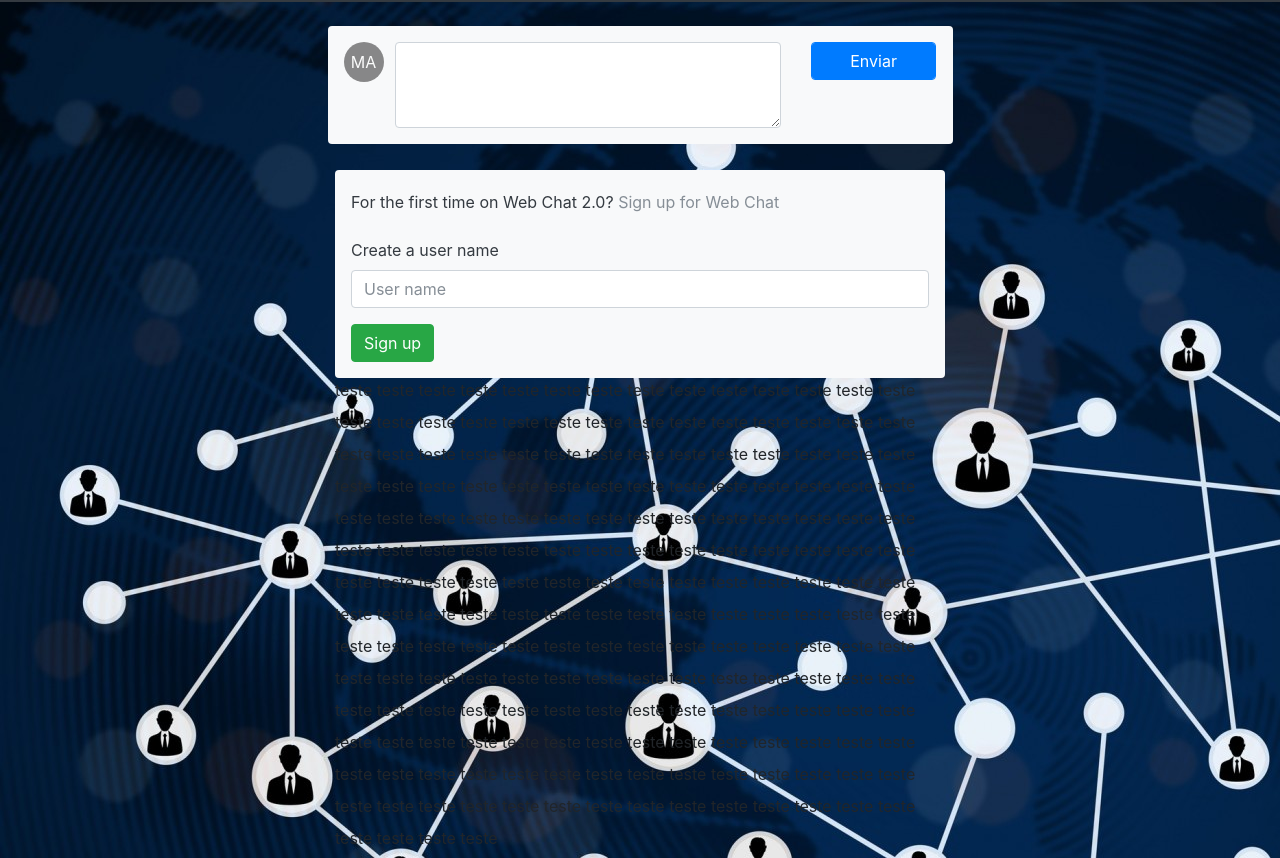
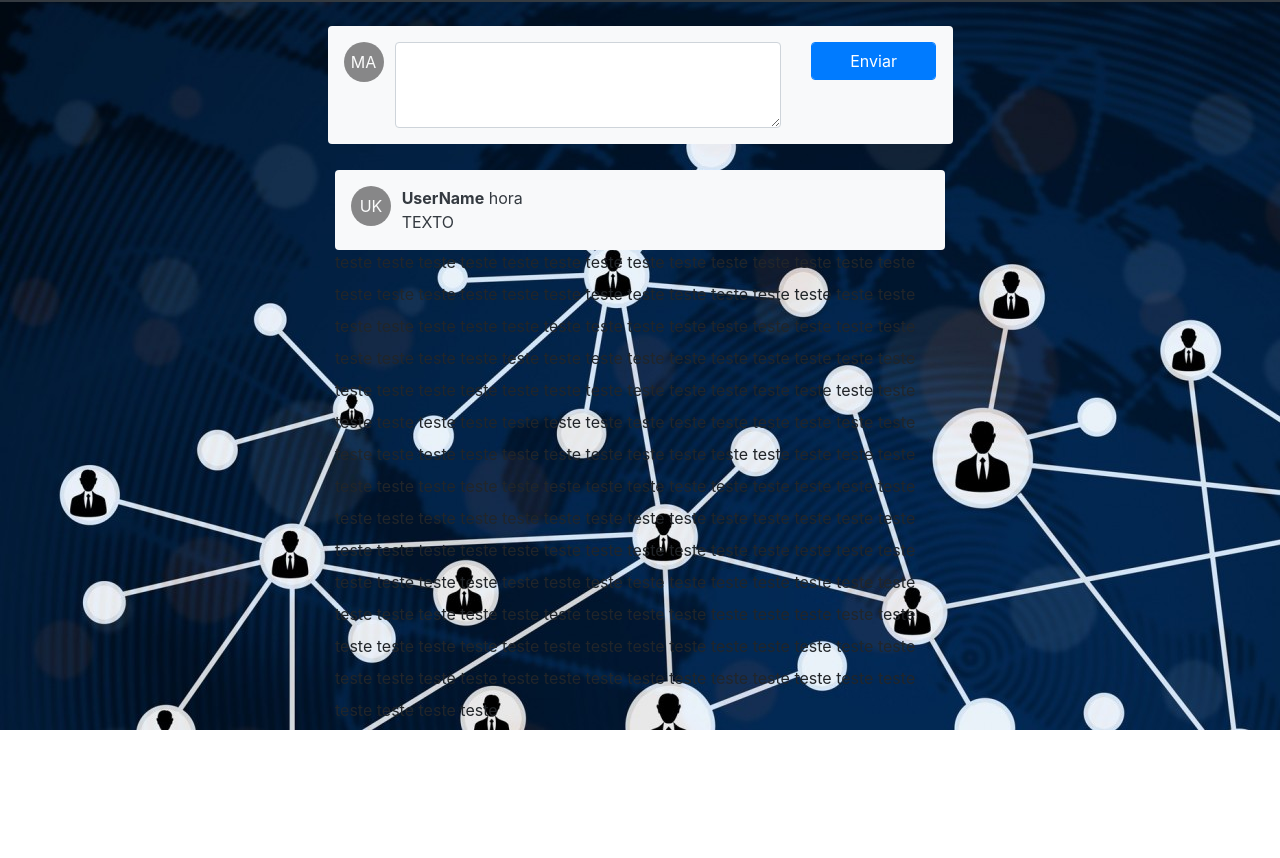
Before and after one commit to mrcehlo/web_chat_bootstrap, a plain HTML site: page chat.html in a window 1280 px wide. Shown: the part 70-928 px from the top of the page. After the commit the page ends 800 px from the top, so only its background shows below. Drawn offline with nearby package versions, Linux system fonts and the light colour scheme.

Commit message:
Add layout for user messages

```diff
--- a/chat.html
+++ b/chat.html
@@ -63,18 +63,22 @@
 
 
 
-              <form class="py-3 px-3 text-dark bg-light rounded extra-margin-top-10" id="form-register-body">
-                <div class="form-group form-text justify-content-start">
-                  <label class="">For the first time on Web Chat 2.0?</label>
-                  <label class="text-muted">Sign up for Web Chat</label>
+              <section class="py-3 px-3 text-dark bg-light rounded extra-margin-top-10" id="all-messages-container">
+                <div class="justify-content-start">
+                  <div class="row">
+                    <div class="col-1">
+                      <span data-letters="UK"></span>
+                    </div>
+                    <div class="col-11">
+                      <span><strong>UserName</strong></span>
+                      <span>hora</span>
+                      <div class="">
+                        TEXTO
+                      </div>
+                    </div>
+                  </div>
                 </div>
-
-                <div class="form-group">
-                  <label for="input-new-user-form">Create a user name</label>
-                  <input type="text" class="form-control" id="input-new-user-form" aria-describedby="user-help" placeholder="User name">
-                </div>
-                <button type="submit" class="btn btn-success" onclick="register()">Sign up</button>
-              </form>
+              </section>
 
               <label for="">teste</label>
               <label for="">teste</label>
```
